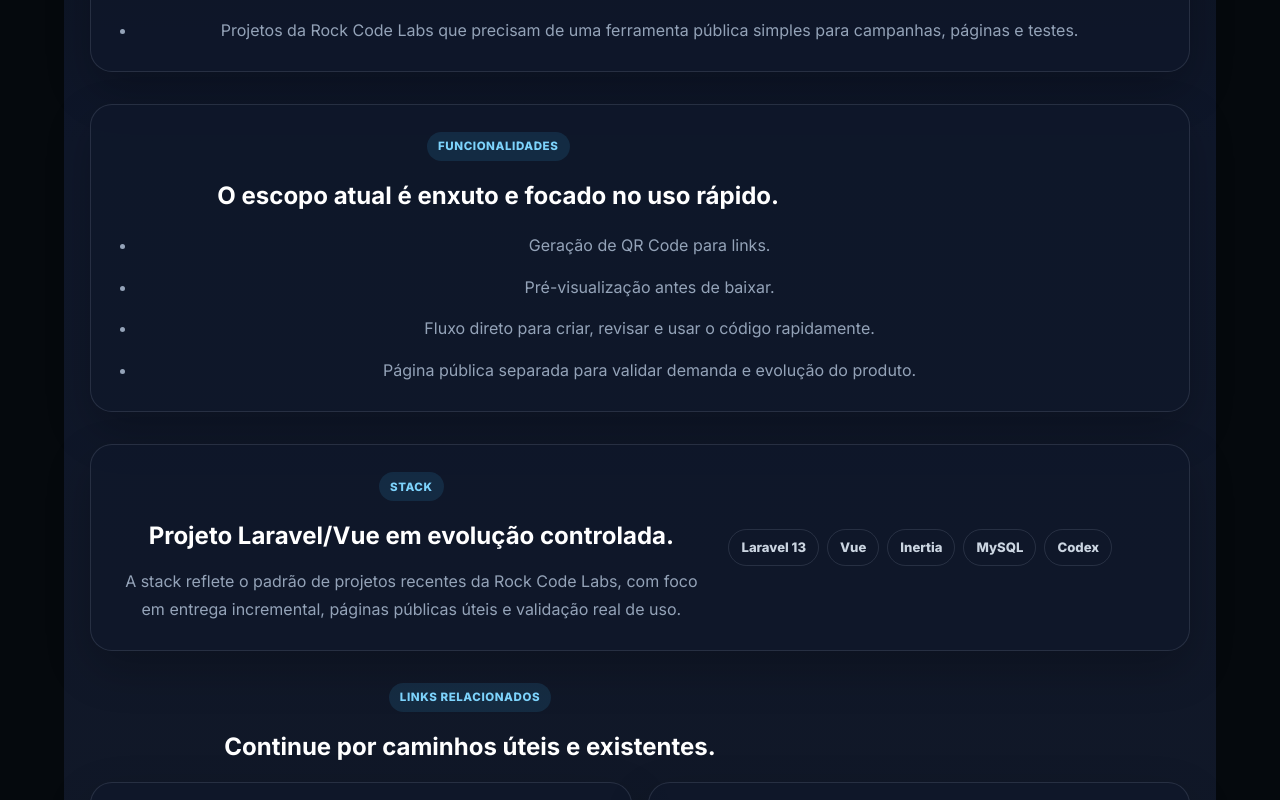
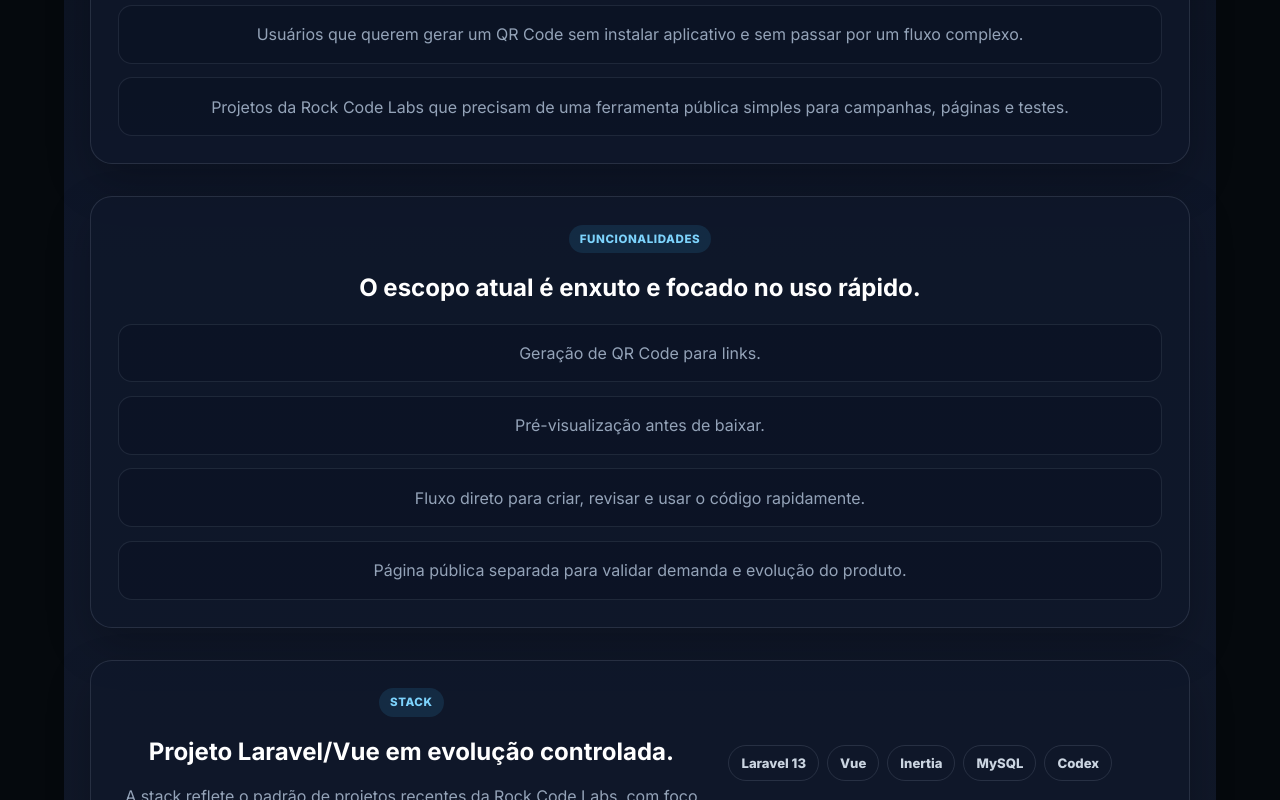
Before and after one commit to dmarostega/rockcode-front-end-vuejs, a Vue app: page /apps/qrcodeflow in a window 1280 px wide. Shown: the part 940-1740 px from the top of the page. Built offline with nearby package versions, Linux system fonts and the light colour scheme.

Commit message:
style: melhora listas da pagina QRCodeFlow

```diff
--- a/src/components/apps/AppProjectPage.vue
+++ b/src/components/apps/AppProjectPage.vue
@@ -353,11 +353,41 @@ defineProps({
   margin-bottom: 1rem;
 }
 
+.list-section .section-heading {
+  margin-right: auto;
+  margin-left: auto;
+  text-align: center;
+}
+
+.list-section .section-label {
+  margin-right: auto;
+  margin-left: auto;
+}
+
 .list-section ul {
   display: grid;
   gap: 0.85rem;
   margin: 1rem 0 0;
-  padding-left: 1.2rem;
+  padding: 0;
+  list-style: none;
+}
+
+.list-section li {
+  padding: 0.9rem 1rem;
+  border: 1px solid rgba(148, 163, 184, 0.14);
+  border-radius: 14px;
+  background: rgba(2, 6, 23, 0.18);
+}
+
+.related-section .section-heading {
+  margin-right: auto;
+  margin-left: auto;
+  text-align: center;
+}
+
+.related-section .section-label {
+  margin-right: auto;
+  margin-left: auto;
 }
 
 .stack-section {
```
Also changed, not shown: 1 other file (tests, documents, lock files or other folders).
